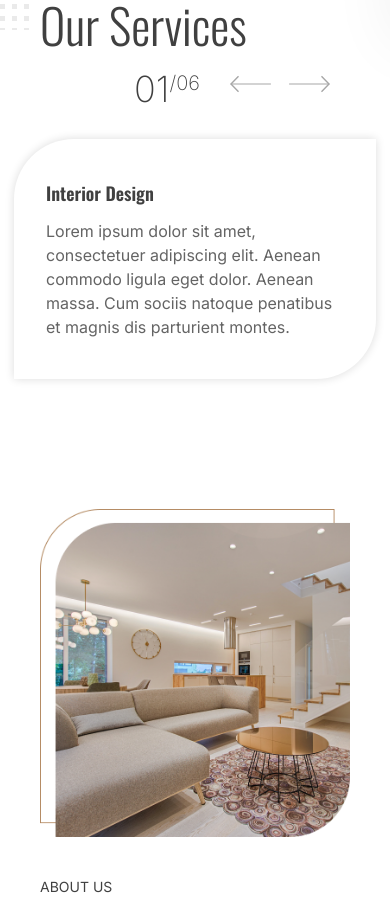
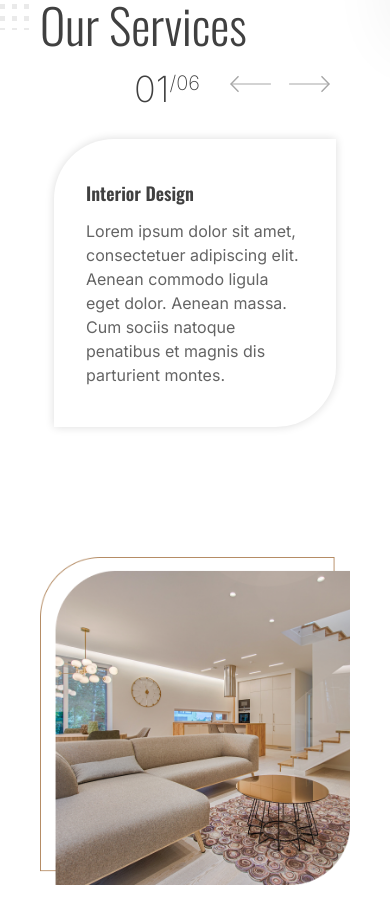
Before and after one commit to MaksymZerkakh/decbase-modern-interior, a Next.js app: page / in a window 390 px wide. Shown: the part 920-1833 px from the top of the page. Built offline with nearby package versions, Linux system fonts and the light colour scheme.

Commit message:
Adding new elements

```diff
--- a/src/app/components/Services.jsx
+++ b/src/app/components/Services.jsx
@@ -14,23 +14,18 @@ const Services = () => {
     const sliderRef = useRef(null);
     const [currentSlide, setCurrentSlide] = useState(0);
 
-
     const handleNext = () => {
         if (currentSlide < sliderContent.length - 1) {
-            setCurrentSlide(currentSlide + 1);
             sliderRef.current.slickNext(); // Slide to the next slide
         } else {
-            setCurrentSlide(0); // Reset the counter to 0
             sliderRef.current.slickGoTo(0); // Go back to the first slide
         }
     };
 
     const handlePrevious = () => {
         if (currentSlide > 0) {
-            setCurrentSlide(currentSlide - 1);
             sliderRef.current.slickPrev(); // Slide to the previous slide
         } else {
-            setCurrentSlide(sliderContent.length - 1); // Set the counter to the last slide index
             sliderRef.current.slickGoTo(sliderContent.length - 1); // Go to the last slide
         }
     };
@@ -111,7 +106,12 @@ const Services = () => {
                 </div>
             </WrapperContainer>
 
-                <Slider ref={sliderRef} {...settings} className="featured_services">
+                <Slider
+                ref={sliderRef}
+                {...settings}
+                className="featured_services"
+                beforeChange={(oldIndex, newIndex) => setCurrentSlide(newIndex)}
+                >
                     {sliderContent.map((slide, index) => (
                         <div key={index} className="px-1">
                             <div className="slider px-8 py-10">
--- a/src/app/components/Testimonials.jsx
+++ b/src/app/components/Testimonials.jsx
@@ -18,20 +18,16 @@ const Testimonials = () => {
 
     const handleNext = () => {
         if (currentSlide < testimonalSlieder.length - 1) {
-            setCurrentSlide(currentSlide + 1);
           sliderRef.current.slickNext(); // Slide to the next slide
         } else {
-            setCurrentSlide(0); // Reset the counter to 0
           sliderRef.current.slickGoTo(0); // Go back to the first slide
         }
       };
 
       const handlePrevious = () => {
         if (currentSlide > 0) {
-            setCurrentSlide(currentSlide - 1);
           sliderRef.current.slickPrev(); // Slide to the previous slide
         } else {
-            setCurrentSlide(testimonalSlieder.length - 1); // Set the counter to the last slide index
           sliderRef.current.slickGoTo(testimonalSlieder.length - 1); // Go to the last slide
         }
       };
@@ -105,7 +101,11 @@ const Testimonials = () => {
                 </div>
 
 
-                <Slider ref={sliderRef} {...settings}>
+                <Slider
+                ref={sliderRef}
+                {...settings}
+                beforeChange={(oldIndex, newIndex) => setCurrentSlide(newIndex)}
+                >
                     {testimonalSlieder.map((slide, index) => (
                         <div key={index} className="px-1">
                             <div className="slider px-8 py-10">
--- a/src/app/sass/base/elements/_body.scss
+++ b/src/app/sass/base/elements/_body.scss
@@ -48,53 +48,13 @@ p {
 		}
 
 		@media screen and (max-width: 768px) {
-			padding-left: 0;
+			padding: 0 2.5rem;
 
 			.slider {
 				width: auto;
 			}
 		}
 	}
-
-
-
-	// .featured_services {
-	// 	position: relative;
-	// 	z-index: 3;
-	// 	width: 100%;
-	// 	max-width: 1240px;
-	// 	margin-left: auto;
-	// 	margin-right: auto;
-	// 	// @include breakpoint(medium) {
-		// 	padding-left: 15vw;
-		// 	margin-top: rem-calc(40);
-		// }
-	// 	// @include breakpoint(xxxlarge) {
-	// 	// 	padding-left: 288px;
-	// 	// }
-
-	// 	.slider {
-	// 		width: 337px;
-	// 	}
-	// 	.slick-list {
-	// 		overflow: visible;
-	// 		.slick-track {
-	// 			display: flex;
-	// 		}
-	// 	}
-
-	// 	&.slick-initialized {
-	// 		.featured-properties-item {
-	// 			display: block;
-	// 		}
-	// 	}
-	// 	.featured-properties-item {
-	// 		display: none;
-	// 		&:first-child {
-	// 			display: block;
-	// 		}
-	// 	}
-	// }
 }
 
 .experience_section {
--- a/src/app/style.css
+++ b/src/app/style.css
@@ -513,7 +513,7 @@ p {
 
 @media screen and (max-width: 768px) {
 	.services_section .featured_services {
-		padding-left: 0;
+		padding: 0 2.5rem;
 	}
 	.services_section .featured_services .slider {
 		width: auto;
```
Also changed, not shown: 1 other file (tests, documents, lock files or other folders). Lines whose indentation alone changed are shown as unchanged.
